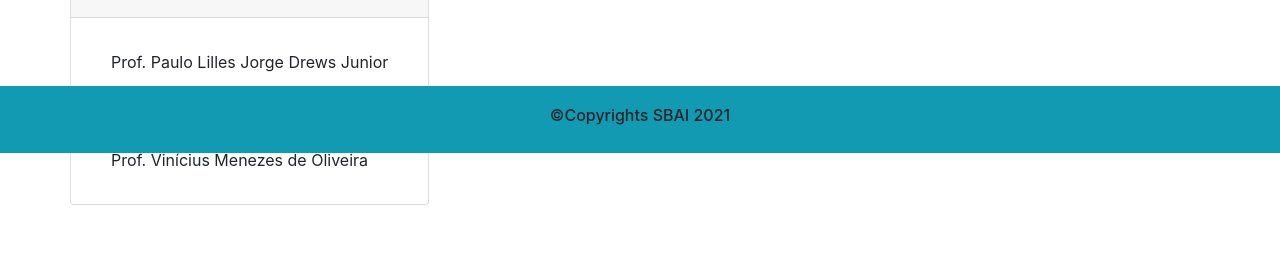
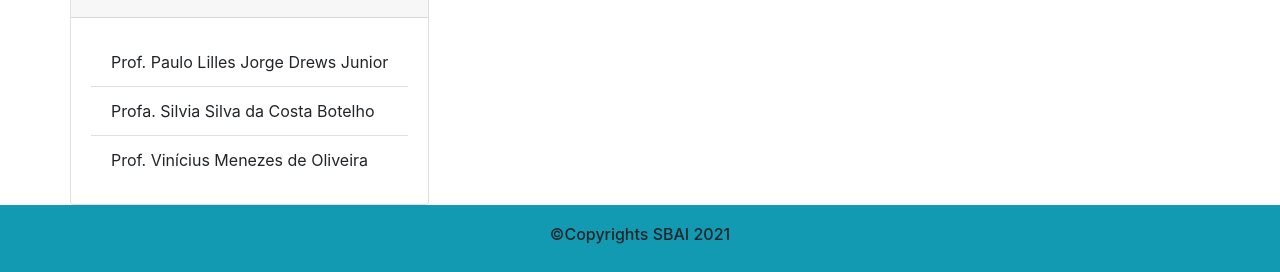
Before and after one commit to vmoliveira/sbai_2021, a website: page index.html in a window 1280 px wide. Shown: the part 647-919 px from the top of the page. Before the commit the page ends 852 px from the top, so only its background shows below. Drawn offline with nearby package versions, Linux system fonts and the light colour scheme.

Commit message:
Problema com o rodapé resolvido

```diff
--- a/index.html
+++ b/index.html
@@ -9,7 +9,7 @@
     <link rel="stylesheet" href="https://stackpath.bootstrapcdn.com/bootstrap/4.5.2/css/bootstrap.min.css" integrity="sha384-JcKb8q3iqJ61gNV9KGb8thSsNjpSL0n8PARn9HuZOnIxN0hoP+VmmDGMN5t9UJ0Z" crossorigin="anonymous">
     <link rel="stylesheet" href="./css/styles.css">
 
-    <title>Hello, world!</title>
+    <title>Simpósio Brasileiro de Automação Inteligente</title>
     </head>
     <body>
         <nav class="navbar navbar-expand-lg navbar-dark">
@@ -71,7 +71,7 @@
             </div>
         </div>
 
-        <footer class="footer fixed-bottom text-center">
+        <footer class="footer text-center">
             <div class="container">
                 <div class="row">
                     <div class="col-8 offset-2">
```
